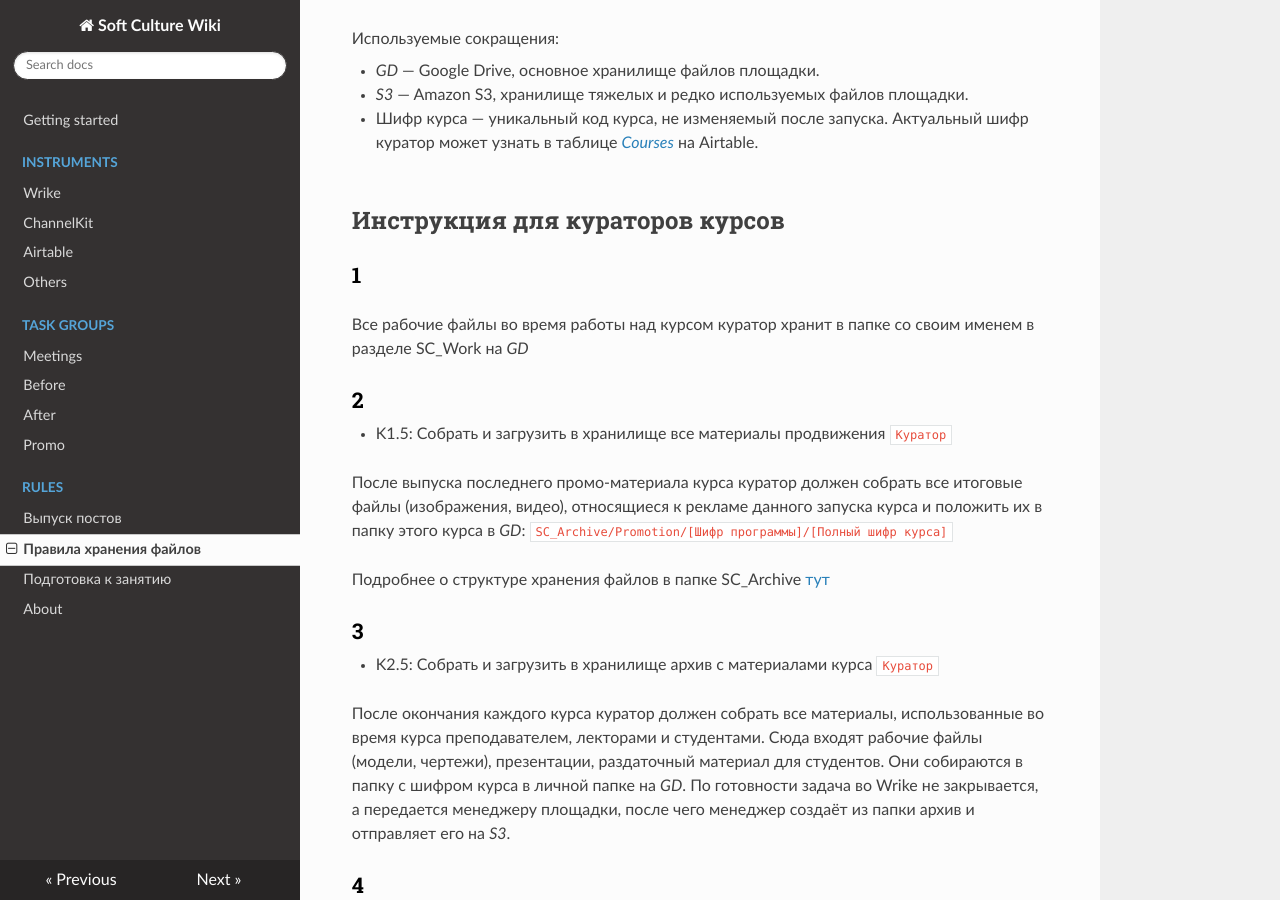
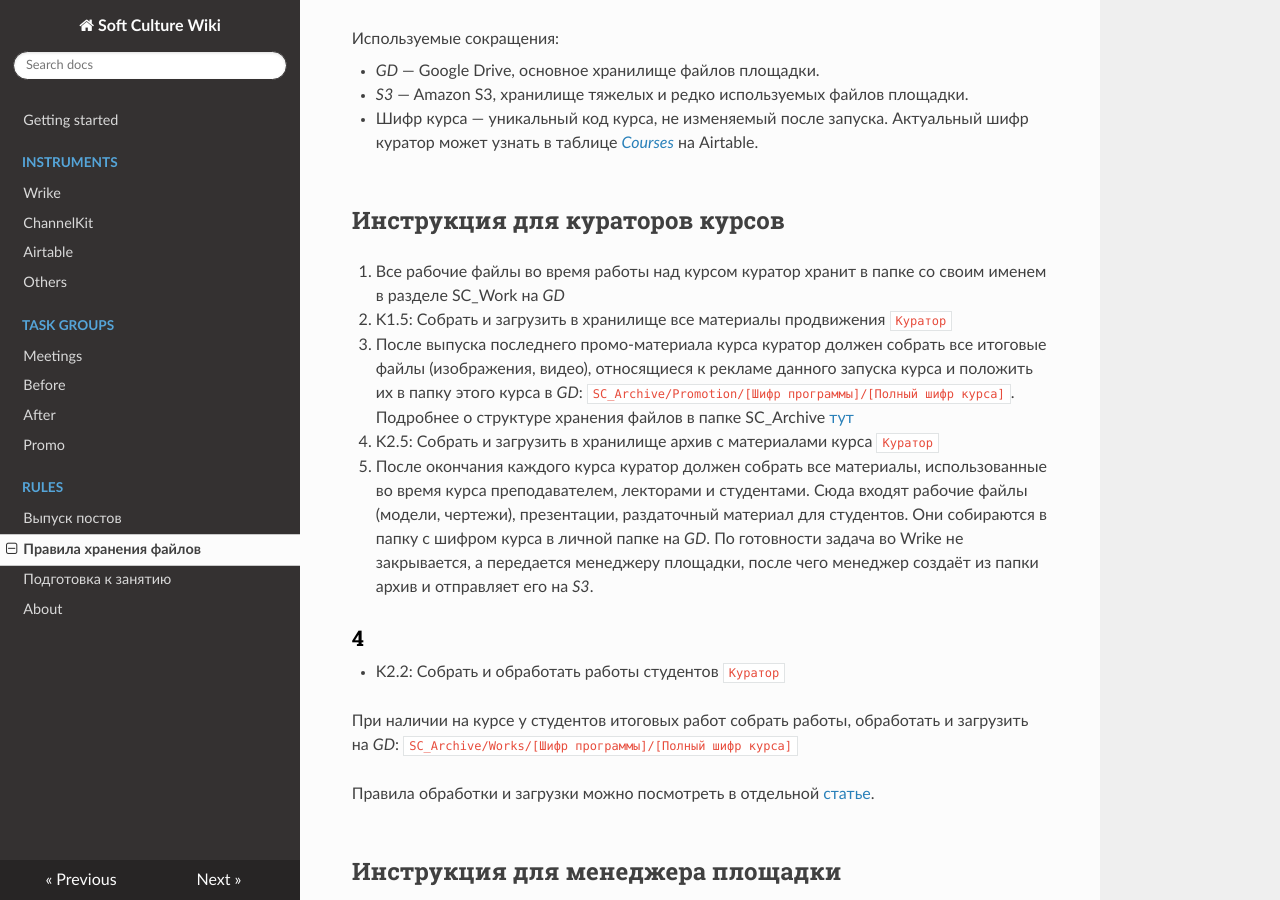
Before and after one commit to arsenyafonin/wiki, an MkDocs documentation site: the page built from docs/ins_13_storage_tasks.md, in a window 1280 px wide and 900 px high, scrolled down 304 px. Built offline with MkDocs 1.6.1, drawn with Linux system fonts in a browser that asks for light colours; nearby versions of some CDN libraries; old or Windows-style settings are respelled for this version of MkDocs.

Commit message:
Update ins_13_storage_tasks.md

```diff
--- a/docs/ins_13_storage_tasks.md
+++ b/docs/ins_13_storage_tasks.md
@@ -12,21 +12,15 @@
 
 ## Инструкция для кураторов курсов
 
-### 1
-Все рабочие файлы во время работы над курсом куратор хранит в папке со своим именем в разделе SC\_Work на *GD*
+1. Все рабочие файлы во время работы над курсом куратор хранит в папке со своим именем в разделе SC\_Work на *GD*
 
-### 2
 * K1.5: Собрать и загрузить в хранилище все материалы продвижения `Куратор`
 
-После выпуска последнего промо-материала курса куратор должен собрать все итоговые файлы (изображения, видео), относящиеся к рекламе данного запуска курса и положить их в папку этого курса в *GD*: `SC_Archive/Promotion/[Шифр программы]/[Полный шифр курса]`
+2. После выпуска последнего промо-материала курса куратор должен собрать все итоговые файлы (изображения, видео), относящиеся к рекламе данного запуска курса и положить их в папку этого курса в *GD*: `SC_Archive/Promotion/[Шифр программы]/[Полный шифр курса]`. Подробнее о структуре хранения файлов в папке SC\_Archive [тут](https://beegit.com/hive#projects/56619bf838f0dad6309c6d7e/files/57dc4ef48adba4e16ac09430)
 
-Подробнее о структуре хранения файлов в папке SC\_Archive [тут](https://beegit.com/hive#projects/56619bf838f0dad6309c6d7e/files/57dc4ef48adba4e16ac09430)
-
-### 3
 * K2.5: Собрать и загрузить в хранилище архив с материалами курса `Куратор`
 
-После окончания каждого курса куратор должен собрать все материалы, использованные во время курса преподавателем, лекторами и студентами. Сюда входят рабочие файлы (модели, чертежи), презентации, раздаточный материал для студентов.
-Они собираются в папку с шифром курса в личной папке на *GD*. По готовности задача во Wrike не закрывается, а передается менеджеру площадки, после чего менеджер создаёт из папки архив и отправляет его на *S3*.
+3. После окончания каждого курса куратор должен собрать все материалы, использованные во время курса преподавателем, лекторами и студентами. Сюда входят рабочие файлы (модели, чертежи), презентации, раздаточный материал для студентов. Они собираются в папку с шифром курса в личной папке на *GD*. По готовности задача во Wrike не закрывается, а передается менеджеру площадки, после чего менеджер создаёт из папки архив и отправляет его на *S3*.
 
 ### 4
 
```
